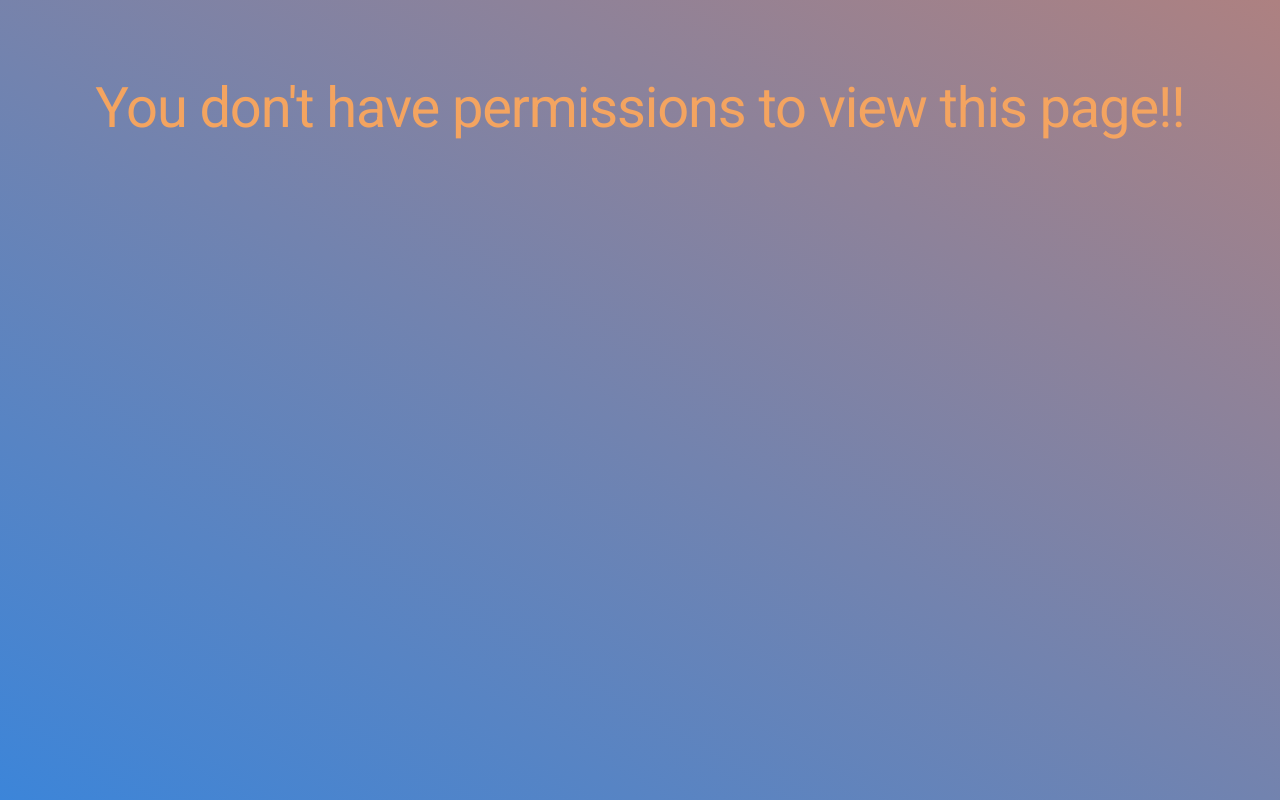
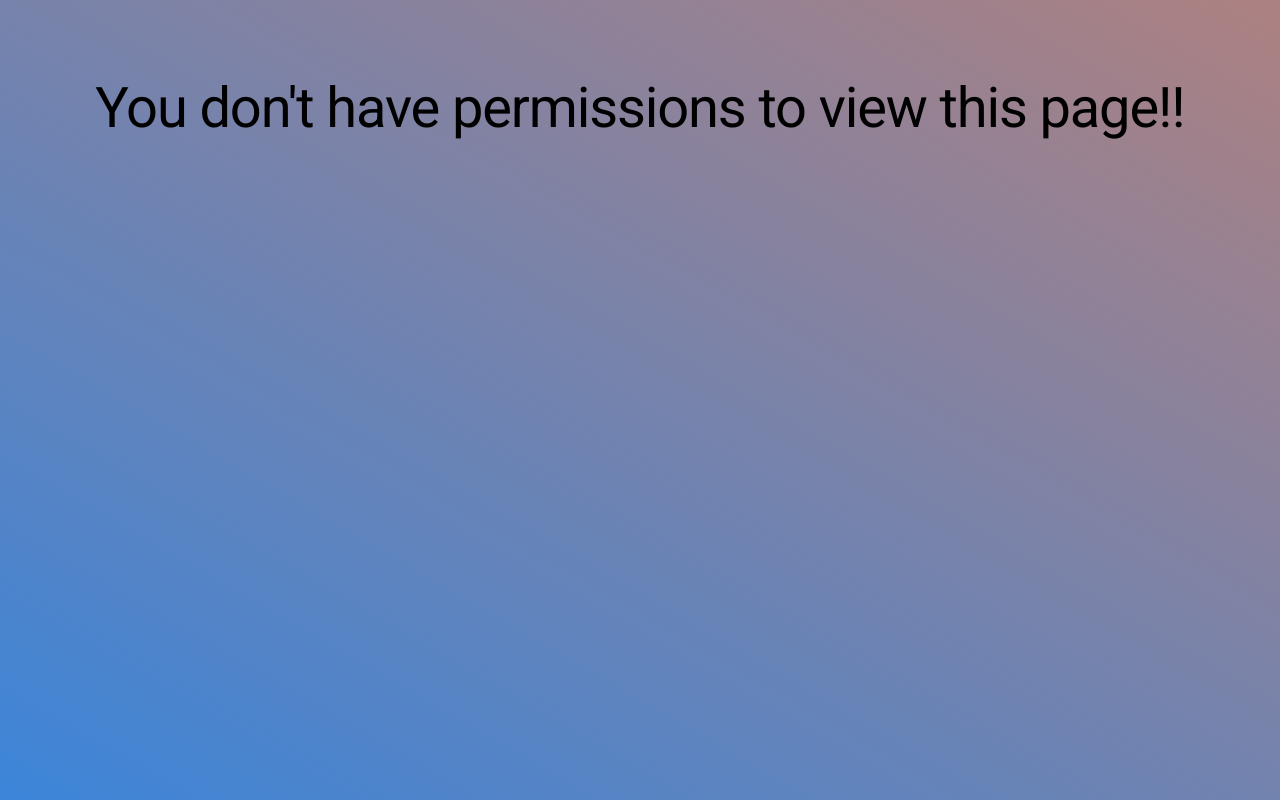
Before and after one commit to tanmay-ray/machine_round_airbus_ui, an Angular app: page /unauthorized in a window 1280 px wide. Built offline with nearby package versions, Linux system fonts and the light colour scheme.

Commit message:
changed header color to black

```diff
--- a/src/styles.scss
+++ b/src/styles.scss
@@ -9,7 +9,7 @@ body {
 }
 
 .title {
-    color: sandybrown;
+    color: black;
 }
 
 .full-width { width: 100%; }
```
